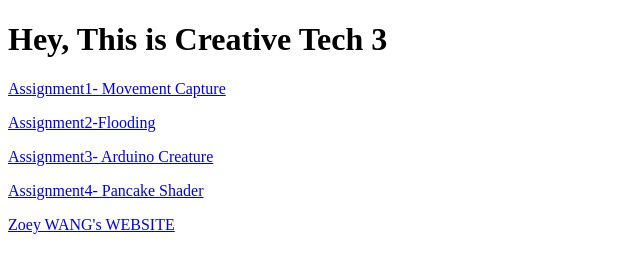
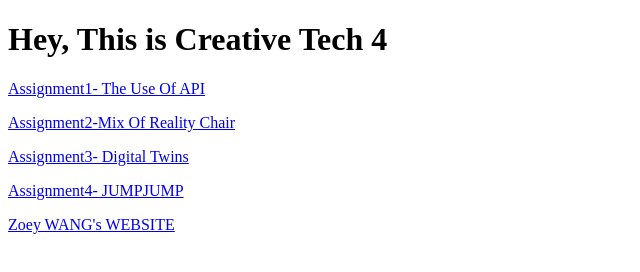
Before and after one commit to ZoeyWANG33/Fall2021-CreativeTech3, a plain HTML site: page index.html in a window 1280 px wide. Shown: the whole page, without its empty margins (0-640 px from the left). Drawn offline with Linux system fonts and the light colour scheme.

Commit message:
Update index.html

```diff
--- a/index.html
+++ b/index.html
@@ -4,23 +4,23 @@
     <meta charset="UTF-8">
     <meta http-equiv="X-UA-Compatible" content="IE=edge">
     <meta name="viewport" content="width=device-width, initial-scale=1.0">
-    <title>Hey, this is Creative Technology3</title>
+    <title>Hey, this is Creative Technology4</title>
 </head>
-<h1>Hey, This is Creative Tech 3</h1>
+<h1>Hey, This is Creative Tech 4</h1>
 </body>
 </html>
-    <p><a href="https://zoeys-website.webflow.io/project-1">
-        Assignment1- Movement Capture
+    <p><a href="https://zoeywangdesign.cargo.site/CT4-A1">
+        Assignment1- The Use Of API
       </a></p>
-    <p><a href="https://zoeys-website.webflow.io/project-2">
-        Assignment2-Flooding
+    <p><a href="https://zoeywangdesign.cargo.site/CT4-A2">
+        Assignment2-Mix Of Reality Chair
       </a></p>
-    <p><a href="https://zoeys-website.webflow.io/project-3">
-        Assignment3- Arduino Creature
+    <p><a href="https://zoeywangdesign.cargo.site/CT4-A3">
+        Assignment3- Digital Twins
       </a></p>
-    <p><a href="https://zoeys-website.webflow.io/project-4">
-        Assignment4- Pancake Shader
+    <p><a href="https://zoeywangdesign.cargo.site/CT4-A4">
+        Assignment4- JUMPJUMP
       </a></p>
-    <p><a href="https://zoeys-website.webflow.io/">
+    <p><a href="https://zoeywangdesign.cargo.site/">
         Zoey WANG's WEBSITE
       </a></p>
```
